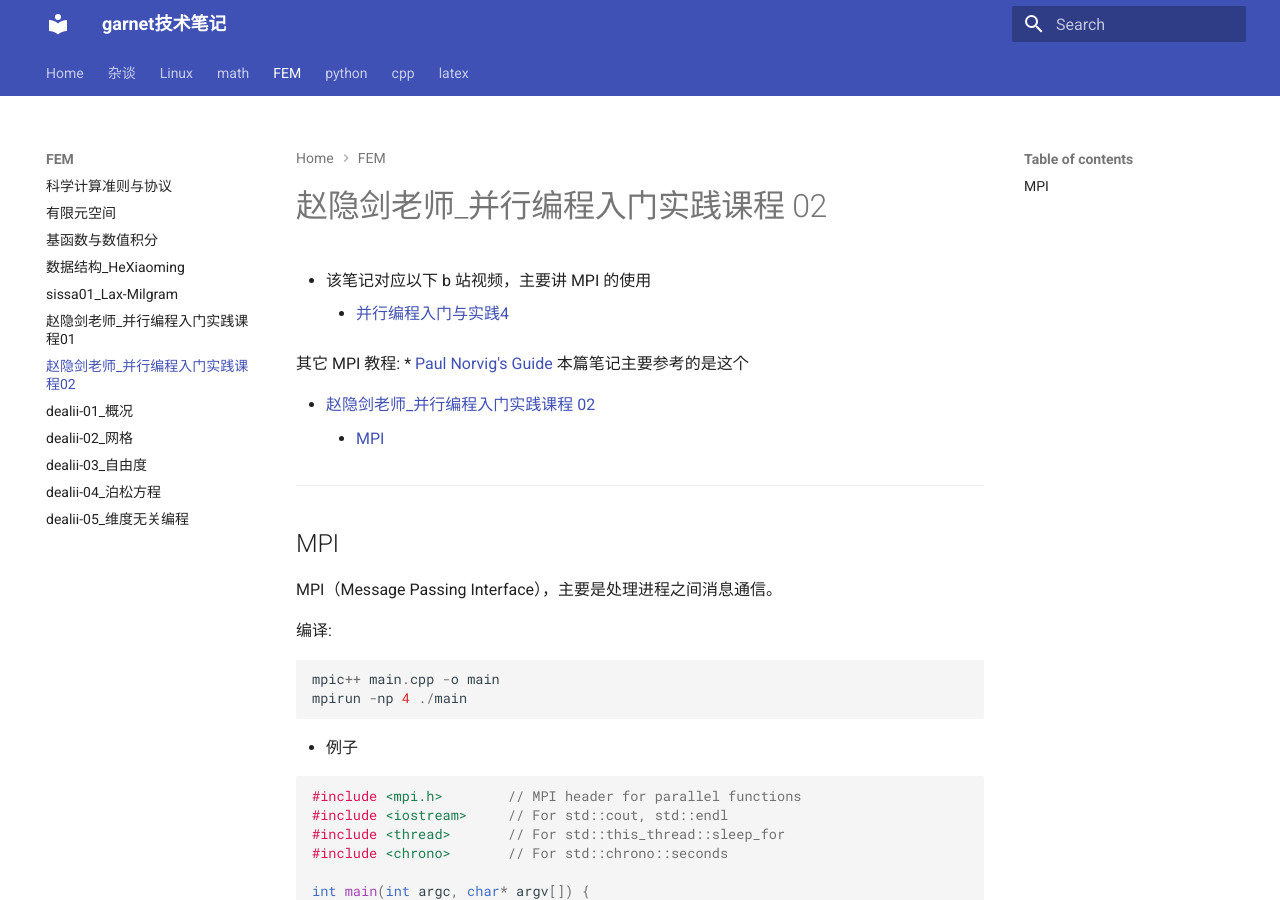
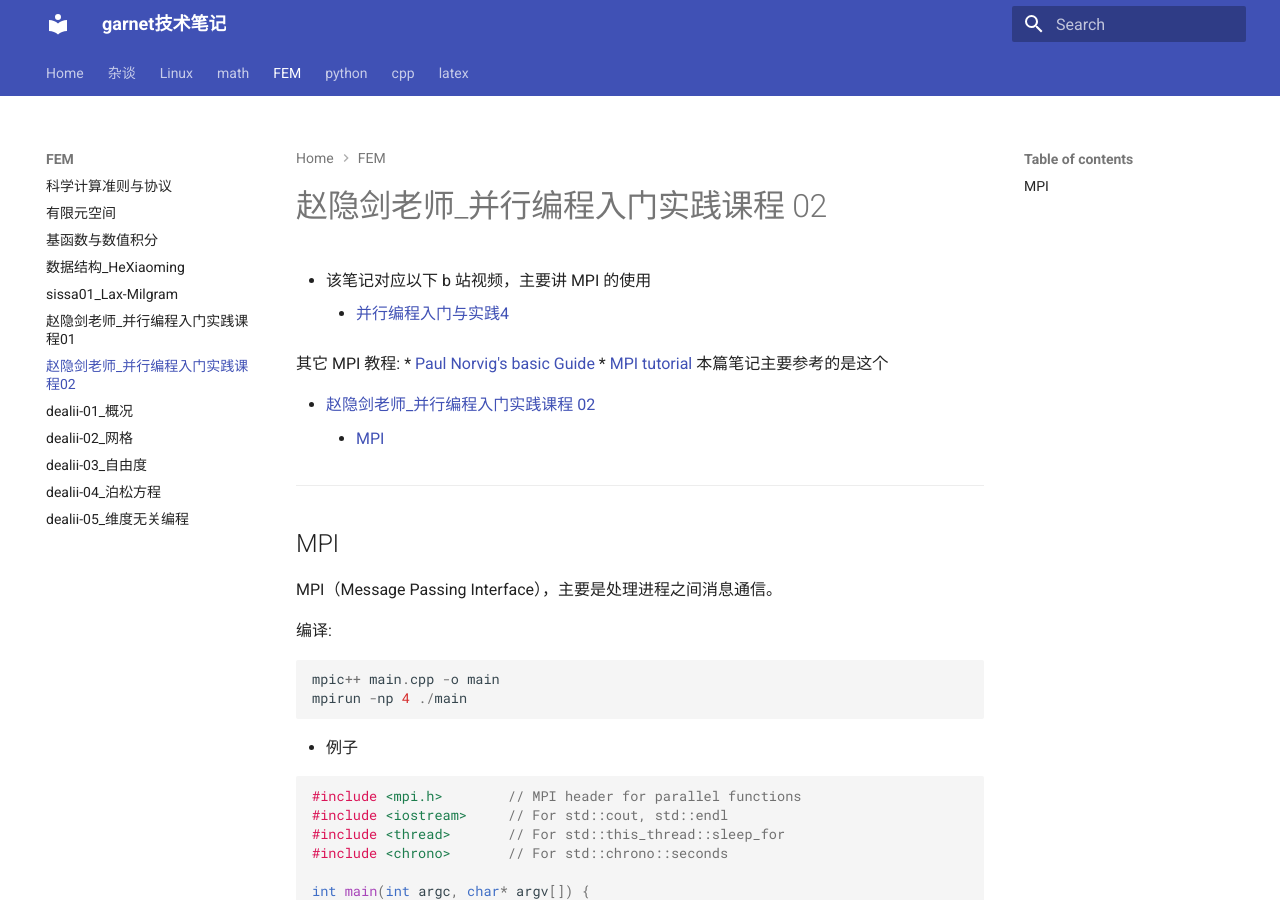
Before and after one commit to ymma98/technotes, an MkDocs documentation site: the page built from docs/FEM/赵隐剑老师_并行编程入门实践课程02.md, in a window 1280 px wide and 900 px high. Built offline with MkDocs 1.6.1 and Material for MkDocs 9.7.7, drawn with Linux system fonts in a browser that asks for light colours; part of the change alters nothing that is shown.

Commit message:
docs/FEM/赵隐剑老师_并行编程入门实践课程02.md updated from https://stackedit.cn/

```diff
--- a/docs/FEM/赵隐剑老师_并行编程入门实践课程02.md
+++ b/docs/FEM/赵隐剑老师_并行编程入门实践课程02.md
@@ -4,7 +4,8 @@
 	*  [并行编程入门与实践4](https://www.bilibili.com/video/BV1PQU2YvE8J/?spm_id_from=333.788.recommend_more_video.4&vd_source=b7bbd99721bfe117cc47d14c9f45af86)
 
 其它 MPI 教程:
-	* [Paul Norvig's Guide](https://www.paulnorvig.com/guides/using-mpi-with-c.html) 本篇笔记主要参考的是这个
+	* [Paul Norvig's basic Guide](https://www.paulnorvig.com/guides/using-mpi-with-c.html)
+	* [MPI tutorial](https://mpitutorial.com/tutorials/) 本篇笔记主要参考的是这个
 
 [TOC]
 
@@ -65,7 +66,7 @@ int main(int argc, char* argv[]) {
 
 
 <!--stackedit_data:
-eyJoaXN0b3J5IjpbLTY0ODc3MzkwMiwtNzAyODgzODg5LC0yOD
-YwODY2NzQsLTE1NTk3MDkxNDgsNzYyNDQ4MjkwLDE3NzUyMDg3
-MTJdfQ==
+eyJoaXN0b3J5IjpbLTMxNDQwMzYyMiwtNjQ4NzczOTAyLC03MD
+I4ODM4ODksLTI4NjA4NjY3NCwtMTU1OTcwOTE0OCw3NjI0NDgy
+OTAsMTc3NTIwODcxMl19
 -->
```
